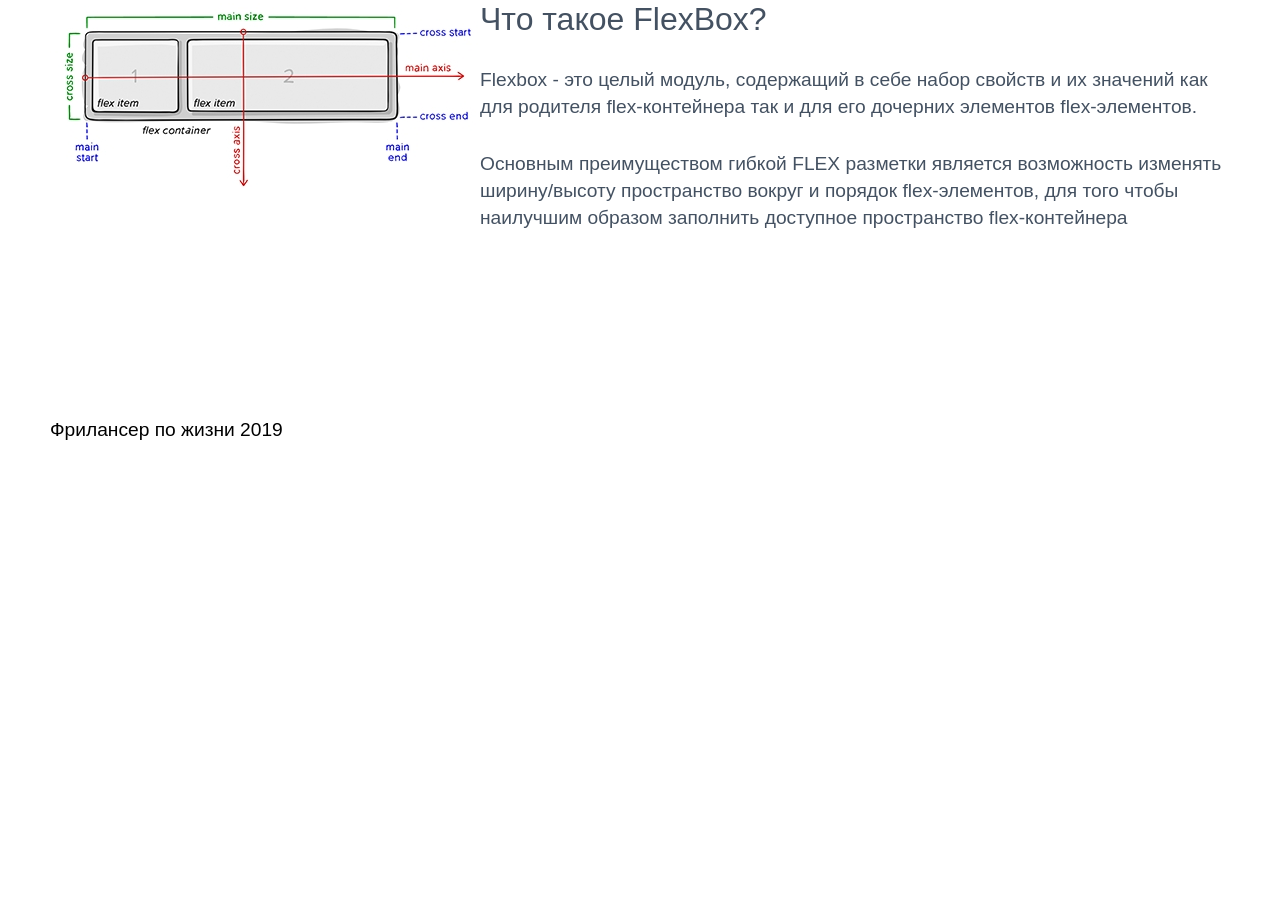
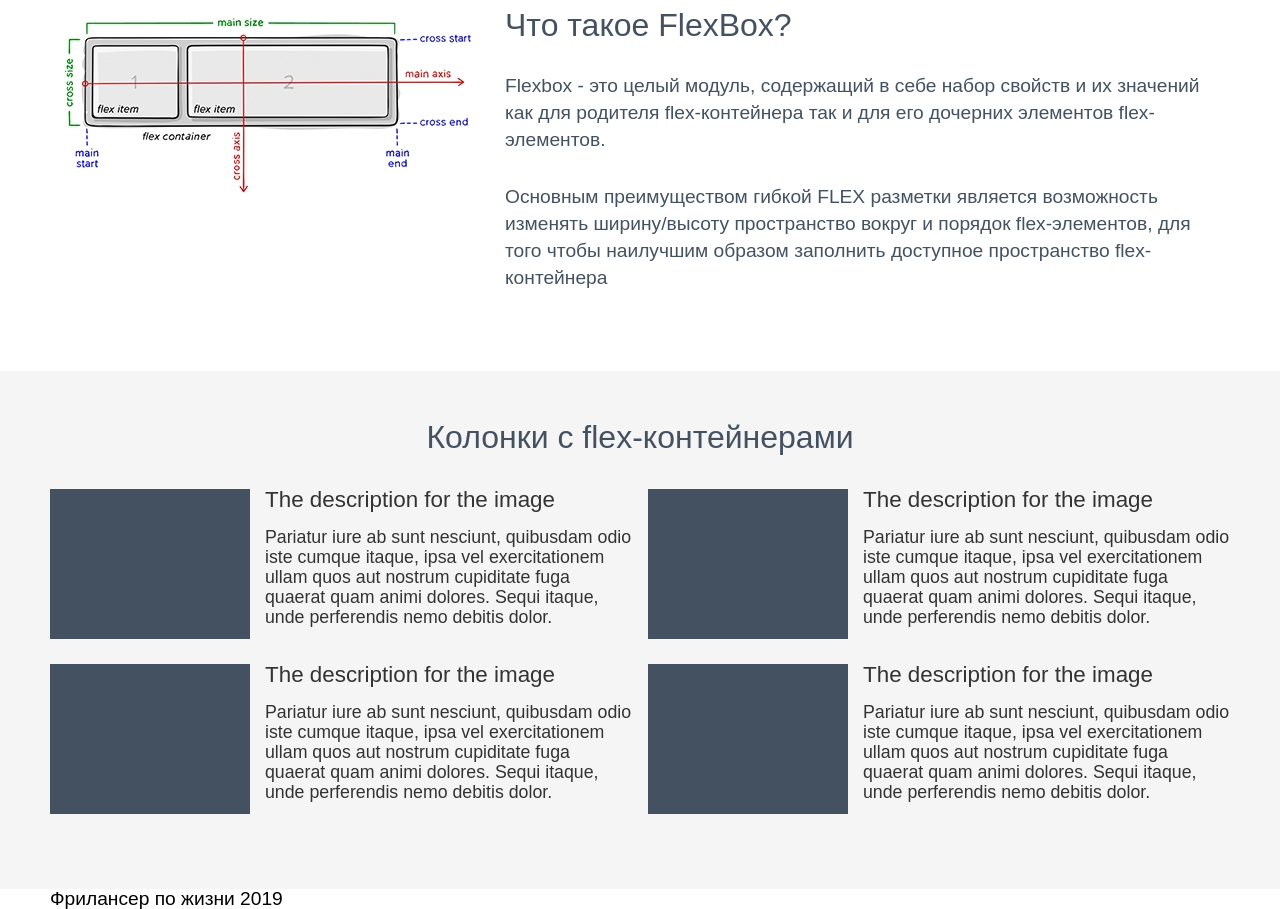
Before and after one commit to dekitsuneco/flexbox-promotion, a website: page app/index.html in a window 1280 px wide. Shown: the part 361-1270 px from the top of the page. Before the commit the page ends 801 px from the top, so only its background shows below. Drawn offline with Linux system fonts and the light colour scheme; files whose address does not match are found by name.

Commit message:
Finished mark-up and styles for the third(columns) layout section

```diff
--- a/app/index.html
+++ b/app/index.html
@@ -27,7 +27,7 @@
                 </ul>
               </div>
               <div class="welcome__img">
-                <img src="./src/assets/images/image.jpg" alt="">
+                <img src="./src/assets/images/image.jpg" alt="Channel's logo.">
               </div>
             </div>
           </div>
@@ -37,10 +37,10 @@
           <div class="container">
             <div class="what__row">
               <div class="what__img">
-                <img src="./src/assets/images/image_2.jpg" alt="">
+                <img src="./src/assets/images/image_2.jpg" alt="Scheme of a flexbox.">
               </div>
               <div class="what__body">
-                <h2 class="what__title">
+                <h2 class="what__title title">
                   Что такое FlexBox?
                 </h2>
                 <div class="what__text">
@@ -52,7 +52,75 @@
           </div>
         </div>
 
-        <div class="columns"></div>
+        <div class="columns">
+          <div class="container">
+            <h2 class="columns__title title">
+              Колонки с flex-контейнерами
+            </h2>
+            <div class="columns__row">
+              <div class="columns__column">
+                <div class="columns__item item">
+                  <div class="item__img">
+                    <img src="./src/assets/images/image_3.jpg" alt="Empty dark square.">
+                  </div>
+                  <div class="item__body">
+                    <h3 class="item__title">
+                      The description for the image
+                    </h3>
+                    <div class="item__text">
+                      Pariatur iure ab sunt nesciunt, quibusdam odio iste cumque itaque, ipsa vel exercitationem ullam quos aut nostrum cupiditate fuga quaerat quam animi dolores. Sequi itaque, unde perferendis nemo debitis dolor.
+                    </div>
+                  </div>
+                </div>
+              </div>
+              <div class="columns__column">
+                <div class="columns__item item">
+                  <div class="item__img">
+                    <img src="./src/assets/images/image_3.jpg" alt="Empty dark square.">
+                  </div>
+                  <div class="item__body">
+                    <h3 class="item__title">
+                      The description for the image
+                    </h3>
+                    <div class="item__text">
+                      Pariatur iure ab sunt nesciunt, quibusdam odio iste cumque itaque, ipsa vel exercitationem ullam quos aut nostrum cupiditate fuga quaerat quam animi dolores. Sequi itaque, unde perferendis nemo debitis dolor.
+                    </div>
+                  </div>
+                </div>
+              </div>
+              <div class="columns__column">
+                <div class="columns__item item">
+                  <div class="item__img">
+                    <img src="./src/assets/images/image_3.jpg" alt="Empty dark square.">
+                  </div>
+                  <div class="item__body">
+                    <h3 class="item__title">
+                      The description for the image
+                    </h3>
+                    <div class="item__text">
+                      Pariatur iure ab sunt nesciunt, quibusdam odio iste cumque itaque, ipsa vel exercitationem ullam quos aut nostrum cupiditate fuga quaerat quam animi dolores. Sequi itaque, unde perferendis nemo debitis dolor.
+                    </div>
+                  </div>
+                </div>
+              </div>
+              <div class="columns__column">
+                <div class="columns__item item">
+                  <div class="item__img">
+                    <img src="./src/assets/images/image_3.jpg" alt="Empty dark square.">
+                  </div>
+                  <div class="item__body">
+                    <h3 class="item__title">
+                      The description for the image
+                    </h3>
+                    <div class="item__text">
+                      Pariatur iure ab sunt nesciunt, quibusdam odio iste cumque itaque, ipsa vel exercitationem ullam quos aut nostrum cupiditate fuga quaerat quam animi dolores. Sequi itaque, unde perferendis nemo debitis dolor.
+                    </div>
+                  </div>
+                </div>
+              </div>
+            </div>
+          </div>
+        </div>
 
         <div class="vertical"></div>
       </main>
--- a/app/src/styles/scss/style.scss
+++ b/app/src/styles/scss/style.scss
@@ -10,6 +10,12 @@ body {
 
   margin: 0px auto;
 }
+
+.title {
+  color: #445161;
+  font-size: 2rem;
+}
+
 
 .wrapper {
   min-height: 100%;
@@ -27,13 +33,15 @@ body {
 
 
       background-color: rgb(68,81,98);
-      color: rgb(255, 255, 255);
 
       &__row {
         display: flex;
         justify-content: space-between;
       }
         &__body {
+          flex: 1 1 auto;
+
+
           color: rgb(255, 255, 255);
         }
           &__title {
@@ -43,7 +51,7 @@ body {
             font-size: 3.8rem;
           }
           &__list {
-            line-height: 17px;
+            line-height: 20px;
 
             li {
               margin: 0px 0px 10px 0px;
@@ -66,19 +74,30 @@ body {
     .what {
       padding: 50px 0;
 
+
+      background-color: rgb(255, 255, 255);
+
       &__row {
         display: flex;
         justify-content: space-between;
       }
+      &__img {
+        flex: 0 0 430px;
+
+        img {
+          max-width: 100%;
+        }
+      }
       &__body {
+        margin: 0px 0px 0px 25px;
+
+        flex: 1 1 auto;
+
+
         color: #445161;
       }
         &__title {
           margin: 0px 0px 31px 0;
-
-
-          font-size: 2rem;
-
         }
         &__text {
           line-height: 27px;
@@ -88,3 +107,62 @@ body {
           }
         }
     }
+
+    .columns {
+      padding: 50px 0;
+
+
+      background-color: rgb(245,245,245);
+
+      &__title {
+        margin: 0px 0px 36px 0;
+
+
+        text-align: center;
+      }
+      &__row {
+        display: flex;
+        justify-content: space-between;
+        flex-wrap: wrap;
+
+        margin: 0px -8px;
+      }
+        &__column {
+          flex: 0 1 50%;
+
+          margin: 0px 0px 25px 0;
+          padding: 0px 8px;
+        }
+          &__item {}
+          .item {
+            display: flex;
+            align-content: stretch;
+
+
+            color: #333333;
+
+            &__img {
+              flex: 0 0 200px;
+
+              img {
+                max-width: 100%;
+              }
+            }
+            &__body {
+              float: 0 1 auto;
+
+              padding: 0px 0px 0px 15px;
+            }
+              &__title {
+                margin: 0px 0px 16px 0;
+
+
+                font-size: 1.4rem;
+              }
+              &__text {
+                font-size: 1.11rem;
+                line-height: 20px;
+              }
+          }
+
+    }
```
Also changed, not shown: app/src/styles/style.css, 1 other file.
